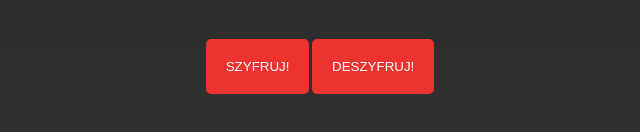
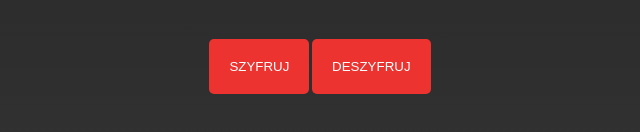
Before and after one commit to szynwod/Cezar, a plain HTML site: page index.html in a window 1280 px wide. Shown: the part 374-506 px from the top of the page, 320-960 px from the left. Drawn offline with Linux system fonts and the light colour scheme; a web font is replaced by a local one.

Commit message:
Add files via upload

```diff
--- a/index.html
+++ b/index.html
@@ -36,8 +36,8 @@
         <option value="5">5</option>
       </select>
 
-        <center><button id="encrypt" onclick="szyfruj()" class="example_a" type="submit">Szyfruj!</button>
-        <button id="decrypt" onclick="deszyfruj()" class="example_a" type="submit">Deszyfruj!</button></center>
+        <center><button id="encrypt" onclick="szyfruj()" class="example_a" type="submit">Szyfruj</button>
+        <button id="decrypt" onclick="deszyfruj()" class="example_a" type="submit">Deszyfruj</button></center>
 </body>
 
 </html>
```
